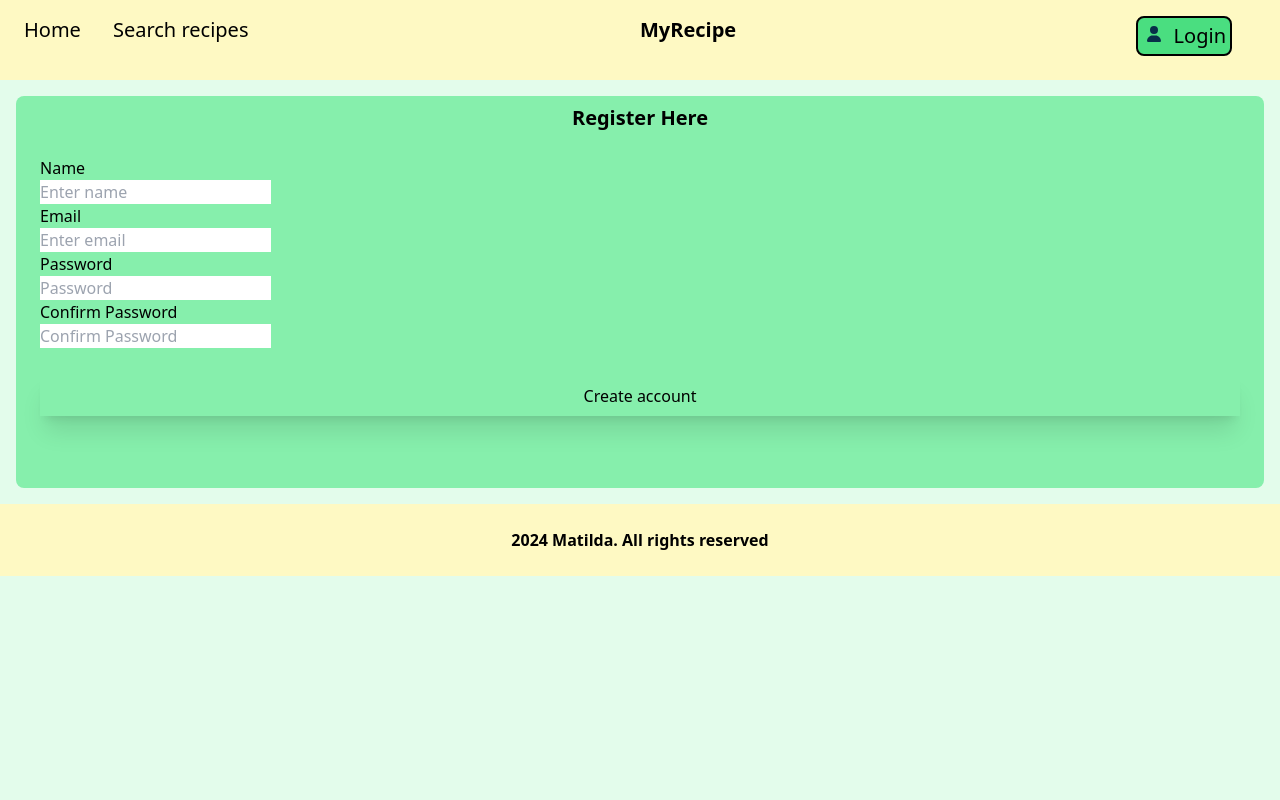
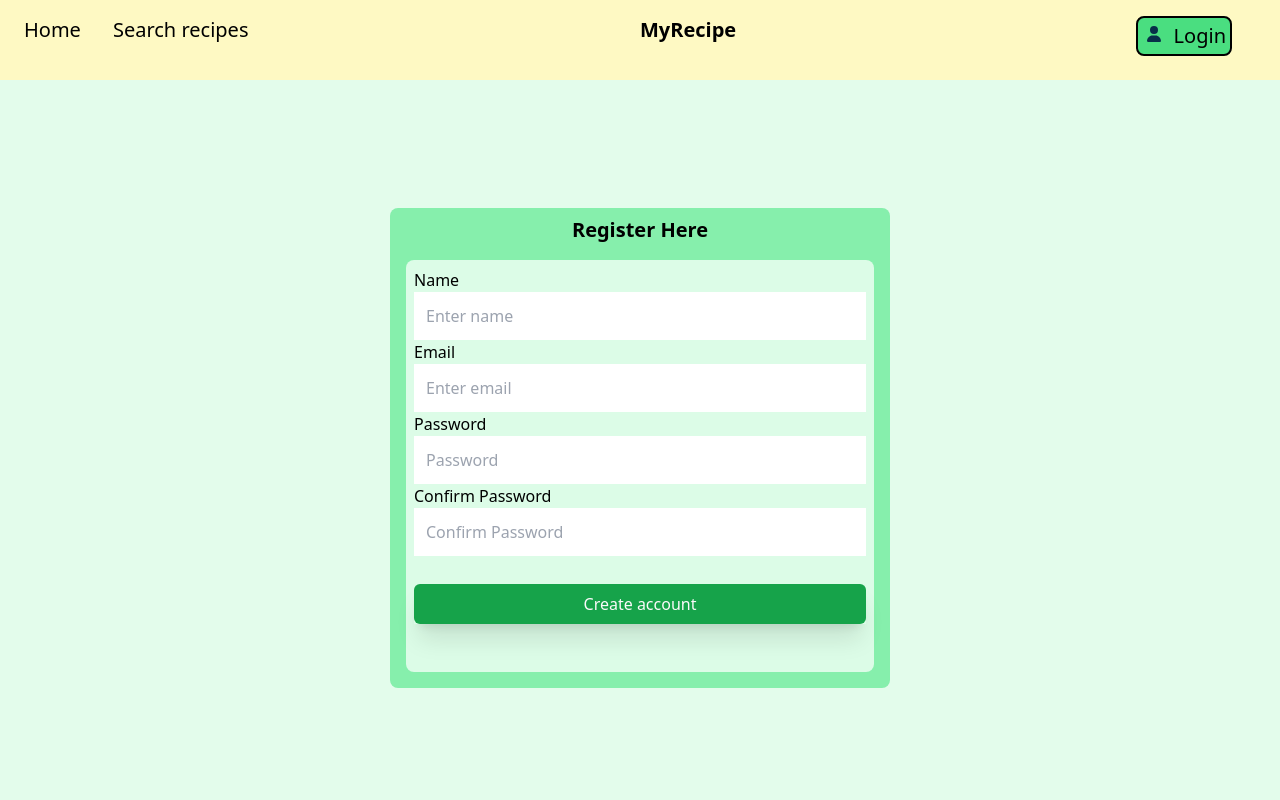
Before and after one commit to chas-academy/u06-fullstack-recipe-app-MatildaAK, an Angular app in the folder Recipe-frontend/: page /register in a window 1280 px wide. Shown: the top 800 px of the page. Built offline with nearby package versions, Linux system fonts and the light colour scheme.

Commit message:
added h-screen, flex and styling

```diff
--- a/Recipe-frontend/src/app/components/register/register.component.html
+++ b/Recipe-frontend/src/app/components/register/register.component.html
@@ -1,14 +1,16 @@
-<div class="mt-4 bg-cardbg m-4 rounded-lg pb-2">
-    <div>
+<div class="h-screen">
+    <div class="flex justify-center">
+        <div class="bg-cardbg rounded-lg mt-32 mx-6 w-full sm:w-[500px]">
+
                 <div class="text-center text-xl pt-2 font-bold">
                     Register Here
                 </div>
-        <div class="m-4 p-2 rounded-lg bg-100">
+                <div class="m-4 p-2 rounded-lg bg-main">
                     <form name="registrationsform" [formGroup]="registrationsForm" (ngSubmit)="submitRegistration()">
 
                         <div class="form-group">
                             <label for="name">Name</label><br>
-                    <input type="text" class="form-control" id="name" formControlName="name" required placeholder="Enter name"><br>
+                            <input type="text" class="form-control w-full p-3" id="name" formControlName="name" required placeholder="Enter name"><br>
                         </div>
                         <div class="alert alert-danger" [hidden]="!error.name">
                             {{ error.name }}
@@ -16,7 +18,7 @@
 
                         <div class="form-group">
                         <label for="email">Email</label><br>
-                  <input type="email" class="form-control" id="email" formControlName="email" required placeholder="Enter email"><br>
+                        <input type="email" class="form-control w-full p-3" id="email" formControlName="email" required placeholder="Enter email"><br>
                         </div>
                         <div class="alert alert-danger" [hidden]="!error.email">
                             {{ error.email }}
@@ -24,7 +26,7 @@
 
                         <div class="form-group">
                         <label for="password">Password</label><br>
-                  <input type="password" class="form-control" id="password" formControlName="password" required placeholder="Password">
+                        <input type="password" class="form-control w-full p-3" id="password" formControlName="password" required placeholder="Password">
                         </div>
                         <div class="alert alert-danger" [hidden]="!error.password">
                             {{ error.password }}
@@ -32,19 +34,21 @@
 
                         <div class="form-group">
                             <label for="cpassword">Confirm Password</label><br>
-                    <input type="password" class="form-control" id="cpassword" formControlName="password_confirmation" required placeholder="Confirm Password">
+                            <input type="password" class="form-control w-full p-3" id="cpassword" formControlName="password_confirmation" required placeholder="Confirm Password">
                         </div>
                         <div class="alert alert-danger" [hidden]="!error.password_confirmation">
                             {{ error.password_confirmation }}
                         </div>
 
                         <div class="flex items-center justify-end mt-6 mb-10 shadow-xl">
-                    <button type="submit" [disabled]="!registrationsForm.valid" class="block mt-1 w-full text-center bg-600 text-50 font-inter font-medium rounded-md p-2 hover:bg-sky-400">
+                            <button type="submit" [disabled]="!registrationsForm.valid" class="cursor-pointer block mt-1 w-full text-white text-center bg-loginBtn text-50 font-inter font-medium rounded-md p-2 hover:text-black hover:bg-loginBtn/80">
                                 Create account
                             </button>
                         </div>
 
                     </form>
                 </div>
+
         </div>
     </div>
+</div>
```
Lines whose indentation alone changed are shown as unchanged.
